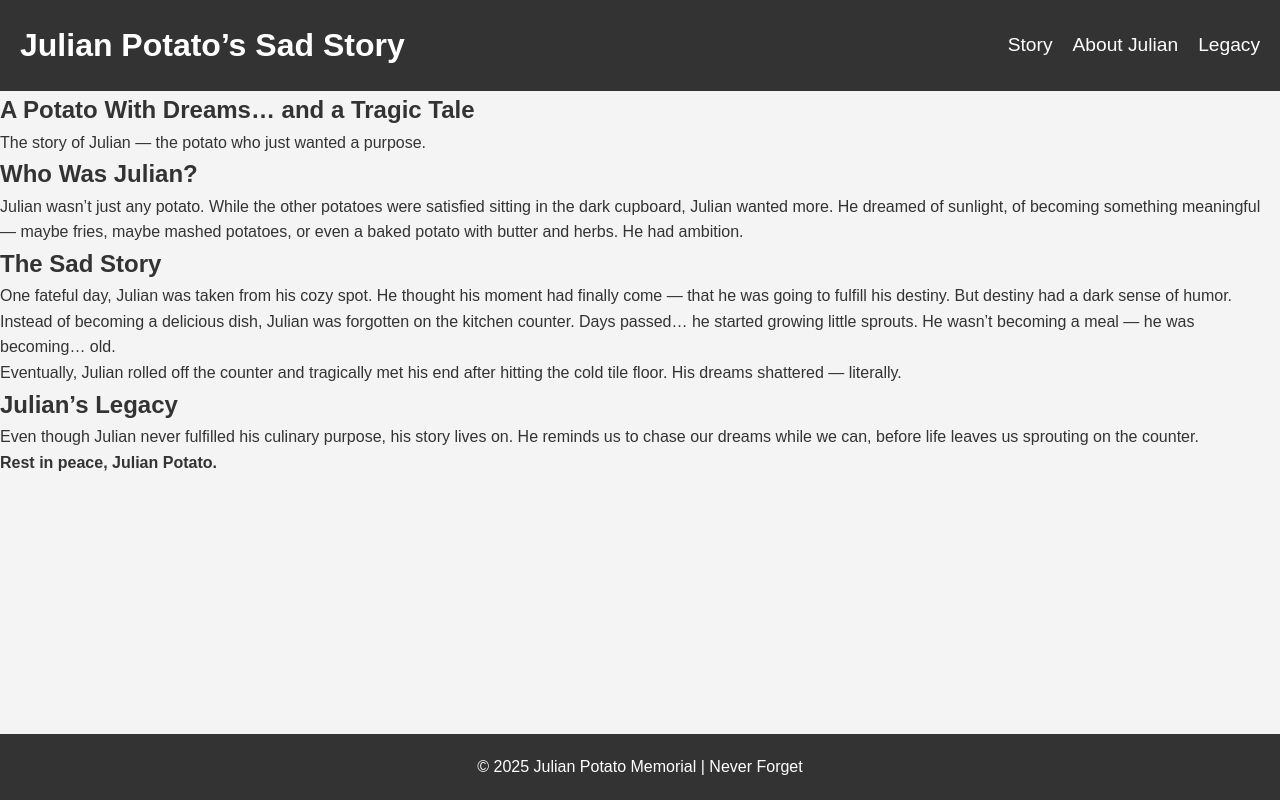
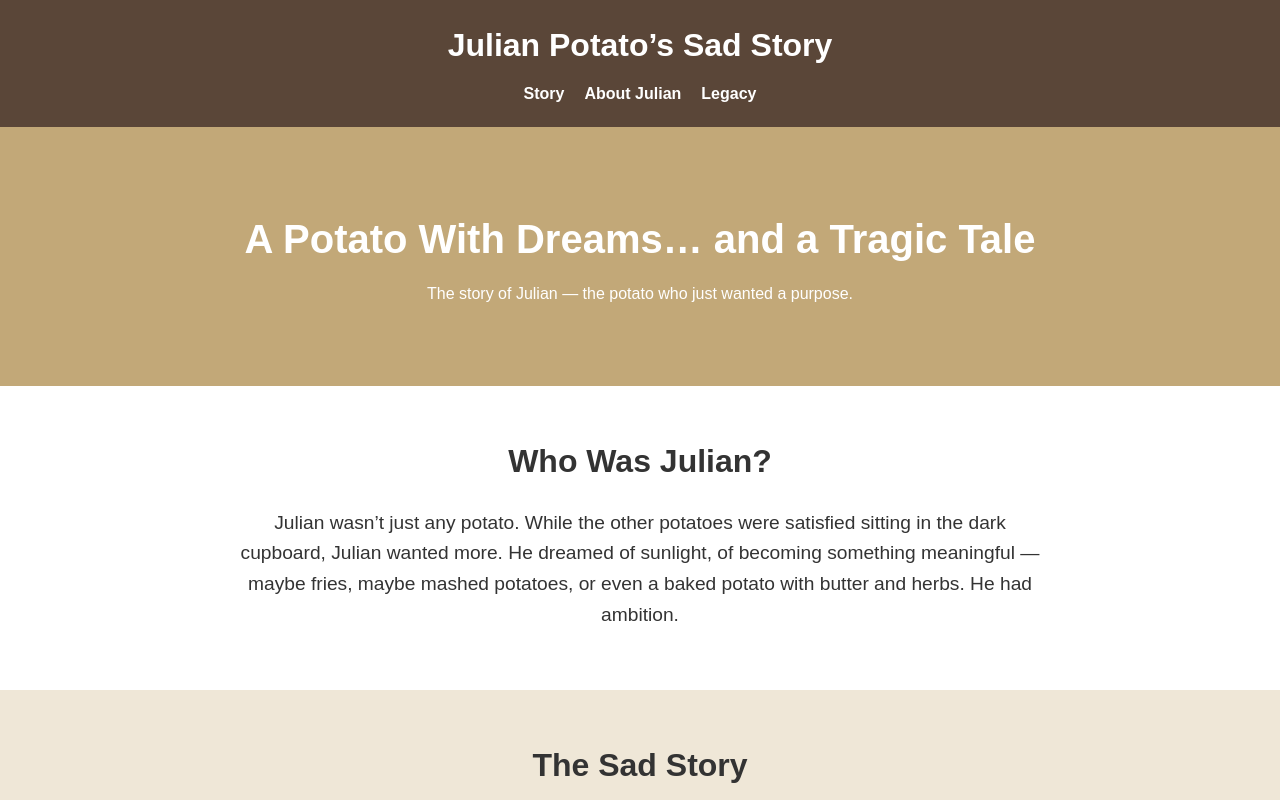
Before and after one commit to funnygummyguy/julian-potato, a plain HTML site: page index.html in a window 1280 px wide. Shown: the top 800 px of the page. Drawn offline with Linux system fonts and the light colour scheme.

Commit message:
Update styles.css

```diff
--- a/styles.css
+++ b/styles.css
@@ -1,46 +1,38 @@
-/* General Reset */
+/* Reset */
 * {
     margin: 0;
     padding: 0;
     box-sizing: border-box;
+    font-family: "Arial", sans-serif;
 }
 
-/* Body and Font */
+/* Body */
 body {
-    font-family: Arial, sans-serif;
+    background: #f7f3e9;
+    color: #333;
     line-height: 1.6;
-    background-color: #f4f4f4;
-    color: #333;
 }
 
-/* Header Styles */
+/* Header */
 header {
-    background: #333;
+    background: #5a4638;
     color: white;
-    padding: 10px 0;
-    display: flex;
-    justify-content: space-between;
-    align-items: center;
     padding: 20px;
-}
-
-header .logo h1 {
-    font-size: 2rem;
+    text-align: center;
 }
 
 header nav ul {
     list-style: none;
+    margin-top: 10px;
     display: flex;
-}
-
-header nav ul li {
-    margin-left: 20px;
+    justify-content: center;
+    gap: 20px;
 }
 
 header nav ul li a {
     color: white;
     text-decoration: none;
-    font-size: 1.2rem;
+    font-weight: bold;
 }
 
 header nav ul li a:hover {
@@ -48,73 +40,45 @@ header nav ul li a:hover {
 }
 
 /* Hero Section */
-.hero {
-    background: #333;
+#hero {
+    background: #c2a878;
     color: white;
-    padding: 60px 20px;
+    text-align: center;
+    padding: 80px 20px;
+}
+
+#hero h2 {
+    font-size: 2.5rem;
+    margin-bottom: 10px;
+}
+
+/* Content Sections */
+.content {
+    background: #ffffff;
+    padding: 50px 20px;
     text-align: center;
 }
 
-.hero h2 {
-    font-size: 3rem;
+.content.alt {
+    background: #efe7d7;
+}
+
+.content h2 {
+    font-size: 2rem;
     margin-bottom: 20px;
 }
 
-.hero p {
-    font-size: 1.5rem;
-}
-
-/* About Section */
-.about {
-    padding: 50px 20px;
-    background-color: #fff;
-    text-align: center;
-}
-
-.about h2 {
-    font-size: 2.5rem;
-    margin-bottom: 20px;
-}
-
-.about p {
+.content p {
+    max-width: 800px;
+    margin: 10px auto;
     font-size: 1.2rem;
-    max-width: 800px;
-    margin: 0 auto;
-}
-
-/* Contact Section */
-.contact {
-    padding: 50px 20px;
-    background-color: #f4f4f4;
-    text-align: center;
-}
-
-.contact h2 {
-    font-size: 2.5rem;
-    margin-bottom: 20px;
-}
-
-.contact p {
-    font-size: 1.2rem;
-    margin-bottom: 10px;
-}
-
-.contact ul {
-    list-style: none;
-    font-size: 1rem;
 }
 
 /* Footer */
 footer {
-    background: #333;
+    text-align: center;
+    background: #5a4638;
     color: white;
-    text-align: center;
-    padding: 20px;
-    position: fixed;
-    width: 100%;
-    bottom: 0;
+    padding: 15px;
+    margin-top: 40px;
 }
-
-footer p {
-    font-size: 1rem;
-}
```
